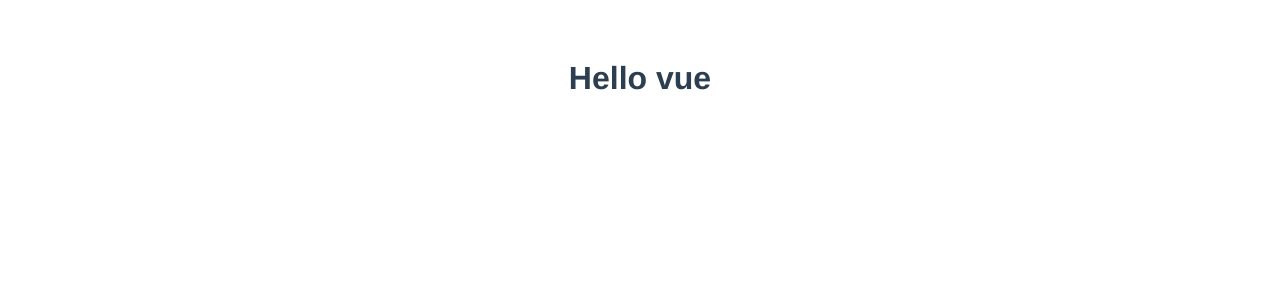
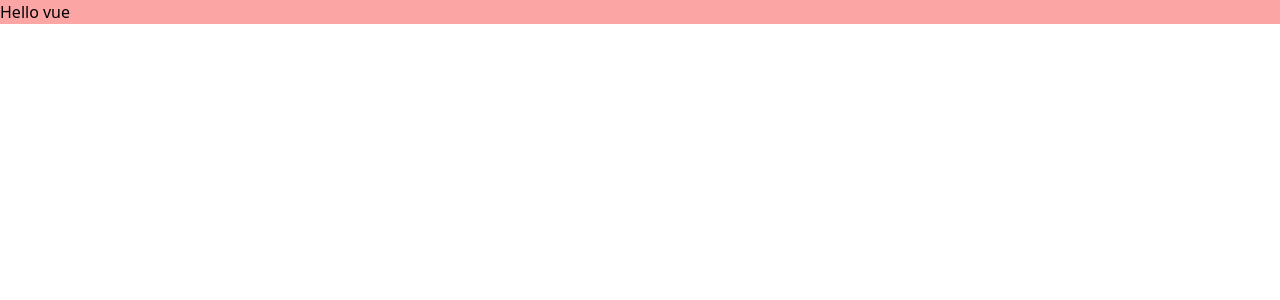
Before and after one commit to JKAmadio/task_tracker_vue, a Vue app in the folder task_tracker/: page / in a window 1280 px wide. Shown: the top 300 px of the page. Built offline with nearby package versions, Linux system fonts and the light colour scheme.

Commit message:
tailwind installed

```diff
--- a/task_tracker/package.json
+++ b/task_tracker/package.json
@@ -7,7 +7,10 @@
     "build": "vue-cli-service build"
   },
   "dependencies": {
+    "autoprefixer": "^9.8.8",
     "core-js": "^3.6.5",
+    "postcss": "^7.0.39",
+    "tailwindcss": "npm:@tailwindcss/postcss7-compat@^2.2.17",
     "vue": "^3.0.0"
   },
   "devDependencies": {
--- /dev/null
+++ b/task_tracker/postcss.config.js
@@ -0,0 +1,6 @@
+module.exports = {
+  plugins: {
+    tailwindcss: {},
+    autoprefixer: {},
+  },
+}
--- a/task_tracker/src/App.vue
+++ b/task_tracker/src/App.vue
@@ -1,5 +1,5 @@
 <template>
-  <h1>Hello vue</h1>
+  <h1 class="bg-red-300">Hello vue</h1>
 </template>
 
 <script>
@@ -8,14 +8,3 @@
   name: 'App',
 }
 </script>
-
-<style>
-#app {
-  font-family: Avenir, Helvetica, Arial, sans-serif;
-  -webkit-font-smoothing: antialiased;
-  -moz-osx-font-smoothing: grayscale;
-  text-align: center;
-  color: #2c3e50;
-  margin-top: 60px;
-}
-</style>
--- /dev/null
+++ b/task_tracker/src/index.css
@@ -0,0 +1,3 @@
+@tailwind base;
+@tailwind components;
+@tailwind utilities;
--- a/task_tracker/src/main.js
+++ b/task_tracker/src/main.js
@@ -1,4 +1,5 @@
 import { createApp } from 'vue'
 import App from './App.vue'
+import './index.css'
 
 createApp(App).mount('#app')
--- /dev/null
+++ b/task_tracker/tailwind.config.js
@@ -0,0 +1,11 @@
+module.exports = {
+  purge: ['./index.html', './src/**/*.{vue,js,ts,jsx,tsx}'],
+  darkMode: false, // or 'media' or 'class'
+  theme: {
+    extend: {},
+  },
+  variants: {
+    extend: {},
+  },
+  plugins: [],
+}
```
Also changed, not shown: 1 other file (tests, documents, lock files or other folders).
